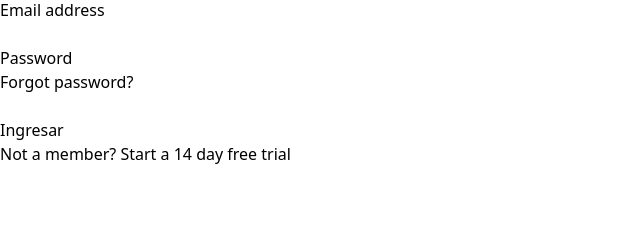
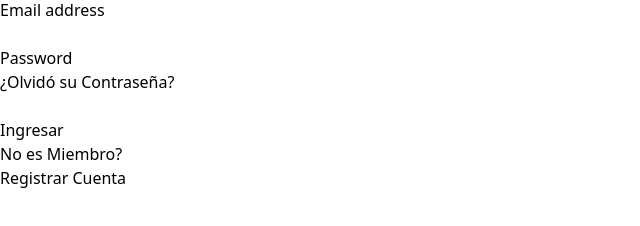
Before and after one commit to Thecomandate/c16-88-n-csharp, a React (Vite) app: page / in a window 1280 px wide. Shown: the part 326-552 px from the top of the page, without its empty margins (0-640 px from the left). Built offline with nearby package versions, Linux system fonts and the light colour scheme.

Commit message:
Registro y Recuperar

```diff
--- a/package.json
+++ b/package.json
@@ -12,7 +12,8 @@
   "dependencies": {
     "axios": "^1.6.7",
     "react": "^18.2.0",
-    "react-dom": "^18.2.0"
+    "react-dom": "^18.2.0",
+    "react-router-dom": "^6.22.0"
   },
   "devDependencies": {
     "@types/react": "^18.2.55",
--- a/src/App.jsx
+++ b/src/App.jsx
@@ -1,12 +1,12 @@
 import { Routes, Route } from "react-router-dom";
 import Home from "./pages/Home";
-import Login from "./pages/accounts/Login";
-
+import PagesLogin from "./pages/accounts/PagesLogin";
+import Forgot from "./pages/accounts/Forgot";
 function App() {
   return (
     <>
       <Routes>
-        <Route path="/" element={<Login />} />
+        <Route path="/" element={<PagesLogin />} />
         <Route path="/home" element={<Home />} />
       </Routes>
     </>
--- a/src/pages/accounts/Forgot.jsx
+++ b/src/pages/accounts/Forgot.jsx
@@ -0,0 +1,22 @@
+import React from "react";
+
+export default function Forgot({setStep}) {
+  return (
+    <div className="grid justify-center items-center  h-screen bg-slate-500">
+      <div className="grid gap-2 w-72">
+        <h1 className="text-xl text-cyan-500">Recuperar Contraseña</h1>
+        <label className="text-orange-400" htmlFor="email">
+          Ingrese su Correo
+        </label>
+        <input className="border-2" type="text" />
+        <label className="text-orange-400" htmlFor="contraseña">
+          Ingrese su ultima contraseña
+        </label>
+        <input className="border-2" type="text" />
+
+          <button onClick={()=>setStep(0)} className="border-2 ">Atras</button>
+
+      </div>
+    </div>
+  );
+}
--- a/src/pages/accounts/Login.jsx
+++ b/src/pages/accounts/Login.jsx
@@ -1,7 +1,7 @@
 import { useNavigate } from "react-router-dom";
 import React, { useState } from "react";
 
-export default function Login() {
+export default function Login({ setStep }) {
   const navigate = useNavigate();
   const email = "prueba@prueba";
   const passwords = "prueba";
@@ -72,12 +72,12 @@ export default function Login() {
                 Password
               </label>
               <div className="text-sm">
-                <a
-                  href="#"
+                <p
+                  onClick={() => setStep(1)}
                   className="font-semibold text-indigo-600 hover:text-indigo-500"
                 >
-                  Forgot password?
-                </a>
+                  ¿Olvidó su Contraseña?
+                </p>
               </div>
             </div>
             <div className="mt-2">
@@ -103,13 +103,13 @@ export default function Login() {
         </form>
 
         <p className="mt-10 text-center text-sm text-gray-500">
-          Not a member?{" "}
-          <a
-            href="#"
+          No es Miembro?{" "}
+          <p
+            onClick={() => setStep(2)}
             className="font-semibold leading-6 text-indigo-600 hover:text-indigo-500"
           >
-            Start a 14 day free trial
-          </a>
+            Registrar Cuenta
+          </p>
         </p>
       </div>
     </div>
--- a/src/pages/accounts/PagesLogin.jsx
+++ b/src/pages/accounts/PagesLogin.jsx
@@ -0,0 +1,16 @@
+import React from 'react'
+import Login from './Login'
+import Forgot from './Forgot'
+import SignUp from './SignUp';
+import { useState } from 'react';
+export default function PagesLogin() {
+    const [setp, setStep] = useState(0);
+  return (
+    <div>
+        {setp === 0 && <Login setStep={setStep}/> }
+        {setp === 1 && <Forgot setStep={setStep}/>}
+        {setp === 2 && <SignUp setStep={setStep}/>}
+
+    </div>
+  )
+}
--- a/src/pages/accounts/SignUp.jsx
+++ b/src/pages/accounts/SignUp.jsx
@@ -1,5 +1,19 @@
 import React from "react";
 
-export default function SignUp() {
-  return <div>Bienvenido</div>;
+export default function SignUp({ setStep }) {
+  return(
+  <div className="grid justify-center items-center h-screen bg-[#0d6f4b]">
+    <div className="text-xl font-bold text-[#9eeac1] flex flex-col gap-3 p-4 relative">
+      <p className="absolute right-4 -top-4">
+        Atras
+      </p>
+    <h1 className="text-[#edfcf4] ">Registrate</h1>
+    <label  htmlFor="">Ingresa tu Correo</label>
+    <input className="border-2 text-black" type="text" />
+    <label htmlFor="">Contraseña</label>
+    <input className="border-2 text-black" type="text" />
+    <button className=" bg-[#0d583d] mx-auto mt-4 px-2 py-2 border-2 rounded-lg w-32 hover:bg-[#77dead] hover:text-black">Registrar</button>
+    </div>
+  </div>
+  );
 }
```
Also changed, not shown: 1 other file (tests, documents, lock files or other folders).
